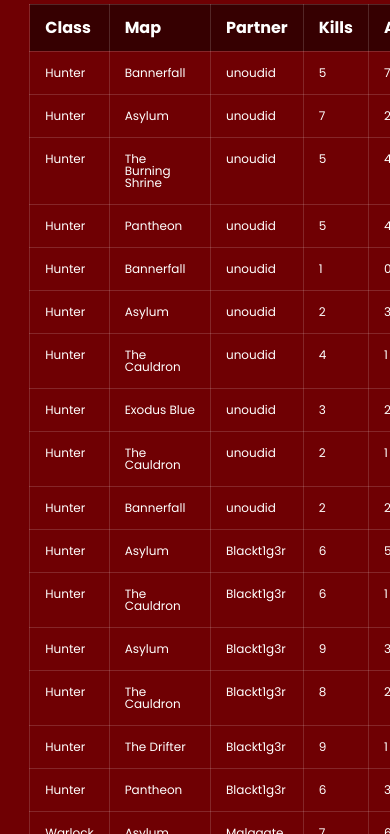
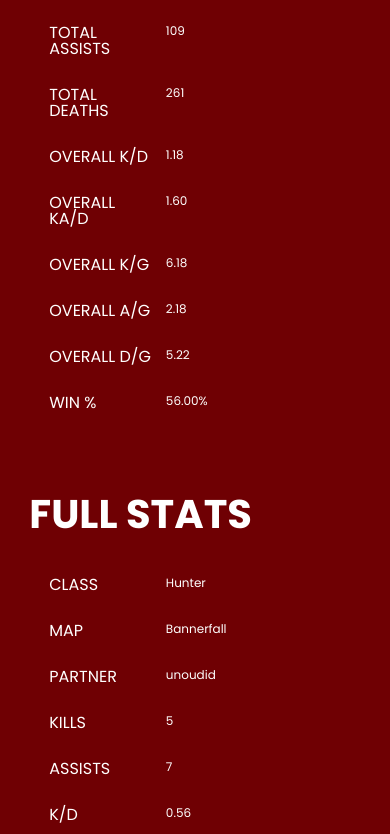
Before and after one commit to kyleshevlin/crimsondoubles, a website: page index.html in a window 390 px wide. Shown: the part 463-1297 px from the top of the page. Drawn offline with nearby package versions, Linux system fonts and the light colour scheme.

Commit message:
responsive tables

```diff
--- a/js/data_processes.js
+++ b/js/data_processes.js
@@ -197,3 +197,36 @@ function _scores(data) {
 
   return scores;
 }
+
+// Overview Table Dataset
+function _overviewTable(data) {
+  var overview = [],
+      totalGames = 0,
+      totalKills = 0,
+      totalAssists = 0
+      totalDeaths = 0,
+      totalWins = 0;
+
+  data.forEach(function(d) {
+    totalGames++;
+    totalKills += d.kills;
+    totalAssists += d.assists;
+    totalDeaths += d.deaths;
+    if ( wasWin(d.score) ) { totalWins++; }
+  });
+
+  overview.push({
+    totalGames: totalGames,
+    totalKills: totalKills,
+    totalAssists: totalAssists,
+    totalDeaths: totalDeaths,
+    overallKD: killDeathRatio(totalKills, totalDeaths),
+    overallKAD: killAssistDeathRatio(totalKills, totalAssists, totalDeaths),
+    killsPerGame: killGameRatio(totalKills, totalGames),
+    assistsPerGame: assistGameRatio(totalAssists, totalGames),
+    deathsPerGame: deathGameRatio(totalDeaths, totalGames),
+    winPercentage: winPercentage(totalWins, totalGames)
+  });
+
+  return overview;
+}
--- a/js/helpers.js
+++ b/js/helpers.js
@@ -2,6 +2,17 @@
  * Helper Functions
  * Available to all scripts called after this file
 **/
+
+// Win?
+function wasWin(score) {
+  return score == 5;
+}
+
+// Win Percentage
+function winPercentage(wins, games) {
+  games = games == 0 ? 1 : games;
+  return ((wins / games) * 100).toFixed(2) + '%';
+}
 
 // Kill/Death Ratio
 function killDeathRatio(kills, deaths) {
@@ -20,3 +31,15 @@ function killGameRatio(kills, games) {
   games = games == 0 ? 1 : games;
   return parseFloat((kills / games).toFixed(2));
 }
+
+// Assist/Game Ratio
+function assistGameRatio(assists, games) {
+  games = games == 0 ? 1 : games;
+  return parseFloat((assists / games).toFixed(2));
+}
+
+// Death/Game Ratio
+function deathGameRatio(deaths, games) {
+  games = games == 0 ? 1 : games;
+  return parseFloat((deaths / games).toFixed(2));
+}
--- a/js/lines.js
+++ b/js/lines.js
@@ -3,28 +3,48 @@ if (!d3.chart) {
 }
 
 d3.chart.lines = function() {
-  var g,
+  var div,
       svg,
       graph,
       data,
       xExtent,
       yExtent,
-      margin = { top: 30, right: 30, bottom: 30, left: 30 },
+      xLabel,
+      yLabel,
+      margin = { top: 40, right: 40, bottom: 40, left: 40 },
       width = 750 - margin.right - margin.left,
       height = (width * (9/16)) - margin.top - margin.bottom;
 
   function chart(container) {
-    g = container;
-    svg = g.append('svg').classed('lines', true)
+    div = container;
+    svg = div.append('svg').classed('lines', true)
       .attr('width', width + margin.left + margin.right)
       .attr('height', height + margin.top + margin.bottom)
 
     graph = svg.append('g').classed('lines-graph', true)
       .attr('transform', 'translate(' + margin.left + ',' + margin.top + ')')
 
-    graph.append('g').classed('lines-x_axis', true)
+    graph.append('g').classed('lines-x-axis', true)
       .attr('transform', 'translate(0, ' + height + ')')
-    graph.append('g').classed('lines-y_axis', true)
+    graph.append('g').classed('lines-y-axis', true)
+    graph
+      .append('text').classed('lines-x-label', true)
+      .attr({
+        x: width / 2,
+        y: height + ((margin.top + margin.bottom) / 2),
+        'text-anchor': 'middle'
+      })
+      .text(xLabel)
+
+    graph
+      .append('text').classed('lines-y-label', true)
+      .attr({
+        x: 0,
+        y: height / 2,
+        'text-anchor': 'middle',
+        'transform': 'translate(' + (((height + margin.left + (margin.right / 2)) / 2) * -1) + ',' + ((height / 2)) + ') rotate(270)'
+      })
+      .text(yLabel)
     update();
   }
 
@@ -47,8 +67,8 @@ d3.chart.lines = function() {
       .scale(yScale)
       .orient('left')
 
-    var xAxisGroup = g.select('.lines-x_axis')
-    var yAxisGroup = g.select('.lines-y_axis')
+    var xAxisGroup = div.select('.lines-x-axis')
+    var yAxisGroup = div.select('.lines-y-axis')
     xAxis(xAxisGroup)
     yAxis(yAxisGroup)
 
@@ -95,6 +115,18 @@ d3.chart.lines = function() {
     return chart;
   }
 
+  chart.xLabel = function(value) {
+    if (!arguments.length) return xLabel;
+    xLabel = value;
+    return chart;
+  }
+
+  chart.yLabel = function(value) {
+    if (!arguments.length) return yLabel;
+    yLabel = value;
+    return chart;
+  }
+
   chart.width = function(value) {
     if (!arguments.length) return width;
     width = value;
--- a/js/main.js
+++ b/js/main.js
@@ -7,9 +7,20 @@ d3.json('matches.json', function(err, matches) {
   var overviewDiv = overviewDisplay.append('div').classed('overview-table-wrap', true);
   var overviewTable = d3.chart.table();
   overviewTable
-    .data(data)
-    .columns([])
-    .dataFunctions({})
+    .data(_overviewTable(data))
+    .columns(['Total Games', 'Total Kills', 'Total Assists', 'Total Deaths', 'Overall K/D', 'Overall Ka/D', 'Overall K/G', 'Overall A/G', 'Overall D/G', 'Win %'])
+    .returns({
+      0: function(d) { return d.totalGames; },
+      1: function(d) { return d.totalKills; },
+      2: function(d) { return d.totalAssists; },
+      3: function(d) { return d.totalDeaths; },
+      4: function(d) { return d.overallKD.toFixed(2); },
+      5: function(d) { return d.overallKAD.toFixed(2); },
+      6: function(d) { return d.killsPerGame.toFixed(2); },
+      7: function(d) { return d.assistsPerGame.toFixed(2); },
+      8: function(d) { return d.deathsPerGame.toFixed(2); },
+      9: function(d) { return d.winPercentage; }
+    })
   overviewTable(overviewDiv);
 
   // Full Stats Table
@@ -18,7 +29,7 @@ d3.json('matches.json', function(err, matches) {
   fullStatsTable
     .data(data)
     .columns(['Class','Map','Partner','Kills','Assists','K/D','Ka/D','W/L','Score'])
-    .dataFunctions({
+    .returns({
       0: function(d) { return d.class; },
       1: function(d) { return d.map; },
       2: function(d) { return d.partner; },
@@ -64,7 +75,9 @@ d3.json('matches.json', function(err, matches) {
   var killLines = d3.chart.lines()
     .data(_kills(data))
     .xExtent(d3.extent(data, function(d) { return d.id; }))
-    .yExtent(d3.extent(data, function(d) { return d.kills; }))
+    .xLabel('Games')
+    .yExtent([0, d3.max(data, function(d) { return d.kills; })])
+    .yLabel('Kills')
   killLines(killsGroup);
 
   // Assists Line Chart
@@ -72,7 +85,9 @@ d3.json('matches.json', function(err, matches) {
   var assistsLines = d3.chart.lines()
     .data(_assists(data))
     .xExtent(d3.extent(data, function(d) { return d.id; }))
+    .xLabel('Games')
     .yExtent(d3.extent(data, function(d) { return d.assists; }))
+    .yLabel('Assists')
   assistsLines(assistsGroup);
 
   // Deaths Line Chart
@@ -80,7 +95,9 @@ d3.json('matches.json', function(err, matches) {
   var deathsLines = d3.chart.lines()
     .data(_deaths(data))
     .xExtent(d3.extent(data, function(d) { return d.id; }))
+    .xLabel('Games')
     .yExtent(d3.extent(data, function(d) { return d.deaths; }))
+    .yLabel('Deaths')
   deathsLines(deathsGroup);
 
   // Kill/Death Ratio Line Chart
@@ -88,7 +105,9 @@ d3.json('matches.json', function(err, matches) {
   var killDeathsLines = d3.chart.lines()
     .data(_killDeathRatio(data))
     .xExtent(d3.extent(data, function(d) { return d.id; }))
+    .xLabel('Games')
     .yExtent(d3.extent(data, function(d) { return killDeathRatio(d.kills, d.deaths); }))
+    .yLabel('Kills per Death')
   killDeathsLines(killDeathsGroup);
 
   // Kill+Assists/Death Ratio Line Chart
@@ -96,7 +115,9 @@ d3.json('matches.json', function(err, matches) {
   var killAssistDeathsLines = d3.chart.lines()
     .data(_killAssistDeathRatio(data))
     .xExtent(d3.extent(data, function(d) { return d.id; }))
+    .xLabel('Games')
     .yExtent(d3.extent(data, function(d) { return killAssistDeathRatio(d.kills, d.assists, d.deaths); }))
+    .yLabel('Kills + Assists per Death')
   killAssistDeathsLines(killAssistDeathsGroup);
 
   // Scores
@@ -104,6 +125,8 @@ d3.json('matches.json', function(err, matches) {
   var scoresLines = d3.chart.lines()
     .data(_scores(data))
     .xExtent(d3.extent(data, function(d) { return d.id; }))
+    .xLabel('Games')
     .yExtent(d3.extent(data, function(d) { return d.score; }))
+    .yLabel('Score')
   scoresLines(scoresGroup);
 });
--- a/js/table.js
+++ b/js/table.js
@@ -6,31 +6,37 @@ d3.chart.table = function() {
   var div,
       data,
       columns = [],
-      dataFunctions = {};
+      returns = {};
 
   function chart(container) {
     div = container;
-    var table = container.append('table');
+    var table = container.append('div').classed('table', true);
     update();
   }
 
   chart.update = update;
 
   function update() {
-    var table = div.select('table');
+    var table = div.select('.table');
 
-    var thead = table.append('thead').append('tr');
+    var thead = table.append('div').classed('table-head', true).append('div').classed('table-head-row', true);
     columns.forEach(function(column) {
-      thead.append('th').text(column);
+      thead.append('div').classed('table-head-th', true).text(column);
     });
 
-    var rows = table.selectAll('tr.row')
+    var tbody = table.append('div').classed('table-body', true);
+
+    var rows = tbody.selectAll('.table-body-row')
       .data(data, function(d) { return d.id; })
 
-    var rowsEnter = rows.enter().append('tr').classed('row', true);
+    var rowsEnter = rows.enter().append('div').classed('table-body-row', true);
 
     for (var i = 0; i < columns.length; i++) {
-      rowsEnter.append('td').text(dataFunctions[i]);
+      var td = rowsEnter.append('div').classed('table-body-td', true)
+      td.append('span').classed('table-body-td-faux_heading', true)
+        .text(columns[i])
+      td.append('span').classed('table-body-td-content', true)
+        .text(returns[i]);
     }
   }
 
@@ -46,9 +52,9 @@ d3.chart.table = function() {
     return chart;
   }
 
-  chart.dataFunctions = function(value) {
-    if (!arguments.length) return dataFunctions;
-    dataFunctions = value;
+  chart.returns = function(value) {
+    if (!arguments.length) return returns;
+    returns = value;
     return chart;
   }
 
--- a/scss/base.scss
+++ b/scss/base.scss
@@ -18,6 +18,7 @@
 ;
 
 @import
+  'blocks/tables',
   'blocks/overview',
   'blocks/full_stats',
   'blocks/lines',
--- a/scss/blocks/_lines.scss
+++ b/scss/blocks/_lines.scss
@@ -8,8 +8,8 @@
     float: left;
   }
 
-  &-x_axis,
-  &-y_axis {
+  &-x-axis,
+  &-y-axis {
 
     path {
       fill: none;
--- /dev/null
+++ b/scss/blocks/_tables.scss
@@ -0,0 +1,96 @@
+//////////////////////////////
+// Tables
+//////////////////////////////
+
+.table {
+  width: 100%;
+  margin-bottom: 30px;
+  border-collapse: collapse;
+
+  @include bp(alpha) {
+    display: table;
+  }
+
+  &-head {
+    display: none;
+
+    @include bp(alpha) {
+      display: table-header-group;
+      background: rgba(darken($c-crimson, 15%), .75);
+    }
+
+    &-row {
+
+      @include bp(alpha) {
+        display: table-row;
+      }
+    }
+
+    &-th {
+      font-weight: bold;
+      text-align: left;
+      padding: 15px 0;
+
+      @include bp(alpha) {
+        padding: 15px;
+        border: 1px solid white(.15);
+        display: table-cell;
+      }
+    }
+  }
+
+  &-body {
+
+    @include bp(alpha) {
+      display: table-row-group;
+    }
+
+    &-row {
+      padding: 0 20px;
+      margin-bottom: 20px;
+
+      @include bp(alpha) {
+        display: table-row;
+        padding: 0;
+        margin: 0;
+      }
+
+      &:nth-child(even) {
+        background: rgba(darken($c-crimson, 5%), .75);
+      }
+    }
+
+    &-td {
+      @include clearfix;
+      padding: 15px 0;
+
+      @include bp(alpha) {
+        display: table-cell;
+        padding: 15px;
+        border: 1px solid white(.15);
+      }
+
+      &-faux_heading {
+        float: left;
+        width: 35%;
+        margin-right: 5%;
+        text-transform: uppercase;
+
+        @include bp(alpha) {
+          display: none;
+        }
+      }
+
+      &-content {
+        float: right;
+        width: 60%;
+        font-size: .75rem;
+
+        @include bp(alpha) {
+          float: none;
+          width: auto;
+        }
+      }
+    }
+  }
+}
--- a/scss/globals/_tags.scss
+++ b/scss/globals/_tags.scss
@@ -19,31 +19,6 @@ body {
   color: white;
 }
 
-table {
-  width: 100%;
-  margin-bottom: 30px;
-  border-collapse: collapse;
+section {
+  margin-bottom: 4em;
 }
-
-thead {
-  background: rgba(darken($c-crimson, 15%), .75);
-}
-
-td,
-th {
-  padding: 15px;
-  border: 1px solid rgba(white, .15);
-
-  &.center {
-    text-align: center;
-  }
-}
-
-th {
-  font-weight: bold;
-  text-align: left;
-}
-
-td {
-  font-size: .75rem;
-}
--- a/scss/layouts/_header.scss
+++ b/scss/layouts/_header.scss
@@ -16,6 +16,8 @@
     width: 50px;
     height: auto;
     padding: 5px;
+    position: relative;
+    top: -3px;
   }
 
   &-heading {
--- a/style.css
+++ b/style.css
@@ -427,33 +427,8 @@ body {
   color: white;
 }
 
-table {
-  width: 100%;
-  margin-bottom: 30px;
-  border-collapse: collapse;
-}
-
-thead {
-  background: rgba(35, 0, 1, 0.75);
-}
-
-td,
-th {
-  padding: 15px;
-  border: 1px solid rgba(255, 255, 255, 0.15);
-}
-td.center,
-th.center {
-  text-align: center;
-}
-
-th {
-  font-weight: bold;
-  text-align: left;
-}
-
-td {
-  font-size: .75rem;
+section {
+  margin-bottom: 4em;
 }
 
 h1 {
@@ -516,6 +491,8 @@ h2 {
   width: 50px;
   height: auto;
   padding: 5px;
+  position: relative;
+  top: -3px;
 }
 .header-heading {
   margin-bottom: 0;
@@ -532,6 +509,99 @@ h2 {
   margin: 0 auto;
 }
 
+.table {
+  width: 100%;
+  margin-bottom: 30px;
+  border-collapse: collapse;
+}
+@media (min-width: 481px) {
+  .table {
+    display: table;
+  }
+}
+.table-head {
+  display: none;
+}
+@media (min-width: 481px) {
+  .table-head {
+    display: table-header-group;
+    background: rgba(35, 0, 1, 0.75);
+  }
+}
+@media (min-width: 481px) {
+  .table-head-row {
+    display: table-row;
+  }
+}
+.table-head-th {
+  font-weight: bold;
+  text-align: left;
+  padding: 15px 0;
+}
+@media (min-width: 481px) {
+  .table-head-th {
+    padding: 15px;
+    border: 1px solid rgba(255, 255, 255, 0.15);
+    display: table-cell;
+  }
+}
+@media (min-width: 481px) {
+  .table-body {
+    display: table-row-group;
+  }
+}
+.table-body-row {
+  padding: 0 20px;
+  margin-bottom: 20px;
+}
+@media (min-width: 481px) {
+  .table-body-row {
+    display: table-row;
+    padding: 0;
+    margin: 0;
+  }
+}
+.table-body-row:nth-child(even) {
+  background: rgba(86, 0, 2, 0.75);
+}
+.table-body-td {
+  padding: 15px 0;
+}
+.table-body-td:after {
+  content: "";
+  display: table;
+  clear: both;
+}
+@media (min-width: 481px) {
+  .table-body-td {
+    display: table-cell;
+    padding: 15px;
+    border: 1px solid rgba(255, 255, 255, 0.15);
+  }
+}
+.table-body-td-faux_heading {
+  float: left;
+  width: 35%;
+  margin-right: 5%;
+  text-transform: uppercase;
+}
+@media (min-width: 481px) {
+  .table-body-td-faux_heading {
+    display: none;
+  }
+}
+.table-body-td-content {
+  float: right;
+  width: 60%;
+  font-size: .75rem;
+}
+@media (min-width: 481px) {
+  .table-body-td-content {
+    float: none;
+    width: auto;
+  }
+}
+
 .full_stats-display:after {
   content: "";
   display: table;
@@ -541,11 +611,11 @@ h2 {
 .lines-wrap {
   float: left;
 }
-.lines-x_axis path, .lines-y_axis path {
+.lines-x-axis path, .lines-y-axis path {
   fill: none;
   stroke: white;
 }
-.lines-x_axis line, .lines-y_axis line {
+.lines-x-axis line, .lines-y-axis line {
   stroke: white;
 }
 .lines-graph-line {
```
Also changed, not shown: scss/globals/_functions.scss (+10 -0 lines), scss/globals/_mixins.scss (+13 -0 lines), scss/globals/_variables.scss (+6 -1 lines).
